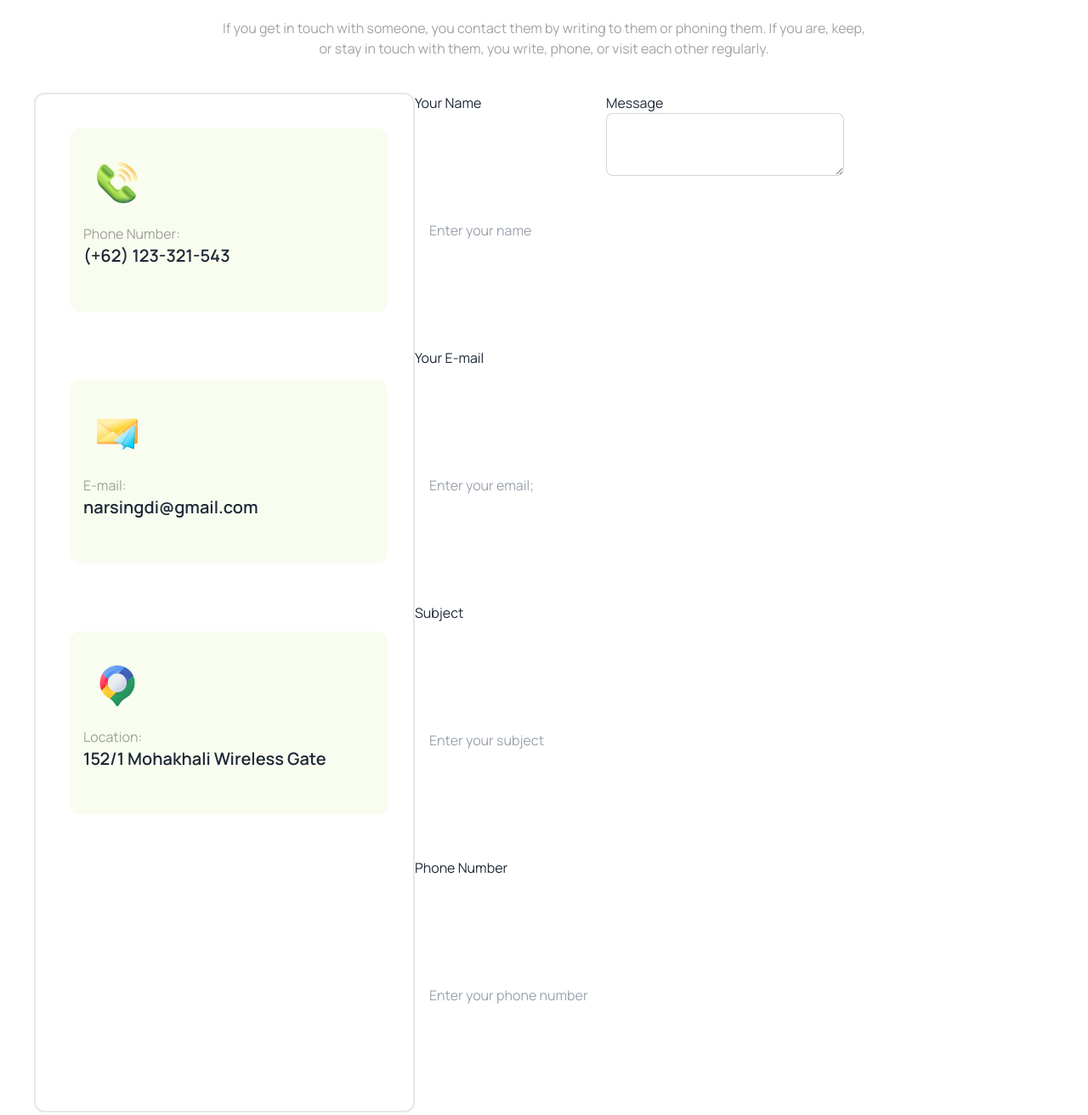
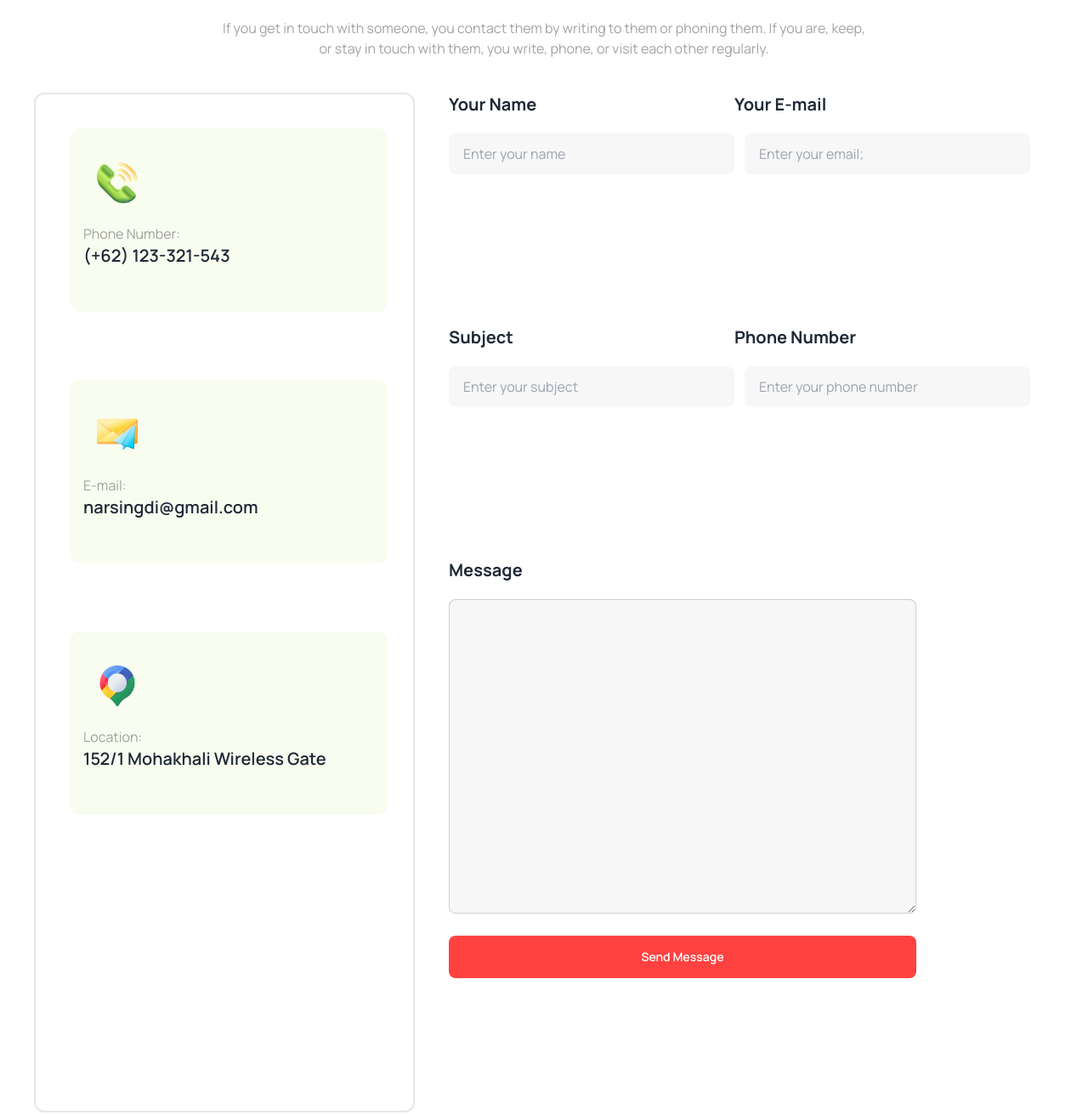
Before and after one commit to Emranhossain123/Hockey, a plain HTML site: page index.html in a window 1280 px wide. Shown: the part 4641-5953 px from the top of the page at 85% size. Drawn offline with nearby package versions, Linux system fonts and the light colour scheme.

Commit message:
text area are added

```diff
--- a/index.html
+++ b/index.html
@@ -668,7 +668,7 @@
         <!-- contact form -->
         <section class="container mx-auto">
 
-            <div class="flex  m-10">
+            <div class="flex m-10">
                 <div class="border-2 rounded-xl lg:w-[35vw]  lg:h-[150vh] w-full h-full ">
                     <div class="p-2 lg:p-10">
                         <div class="h-[216px] w-[220px] lg:w-[374px] rounded-xl bg-[#BCED6D1A]">
@@ -711,23 +711,43 @@
 
                 <!-- <div class="lg:col-span-1"> -->
 
-                <div class="grid ">
-                    <label for="">Your Name</label>
-                    <input type="text" placeholder="Enter your name" class="input input-border w-full">
+                <div class="grid grid-cols-2 px-10">
+                    <div>
+                        <label for=""><span class="text-xl font-bold mb-5">Your Name</span></label>
+                        <input type="text" placeholder="Enter your name"
+                            class="input input-border my-5 w-full bg-[#13131808] outline-none">
+                    </div>
 
-                    <label for="">Your E-mail</label>
-                    <input type="text" placeholder="Enter your email;" class="input input-border w-full">
+                    <div class="space-x-3">
 
-                    <label for="">Subject</label>
-                    <input type="text" placeholder="Enter your subject" class="input input-border w-full">
-                    <label for="">Phone Number</label>
-                    <input type="text" placeholder="Enter your phone number" class="input input-border w-full">
+                        <label for=""><span class="text-xl font-bold mb-5">Your E-mail</span></label>
+                        <input type="text" placeholder="Enter your email;"
+                            class="input input-border my-5 w-full  bg-[#13131808] outline-none">
+
+                    </div>
+
+                    <div>
+                        <label for=""><span class="text-xl font-bold mb-5">Subject</span></label>
+                        <input type="text" placeholder="Enter your subject"
+                            class="input input-border my-5 w-full bg-[#13131808] outline-none">
+                    </div>
+                    <div class="space-x-3">
+                        <label for=""><span class="text-xl font-bold mb-5">Phone Number</span></label>
+                        <input type="text" placeholder="Enter your phone number"
+                            class="input input-border my-5 w-full  bg-[#13131808] outline-none">
+                    </div>
+                    <div>
+                        <label for=""><span class="text-xl font-bold mb-5">Message</span></label>
+                        <textarea class="textarea w-[550px] h-[370px] my-5 bg-[#13131808] textarea-bordered"
+                            placeholder=""></textarea>
+                        <button
+                            class="h-[50px] w-[550px]  rounded-lg py-2 px-6 text-sm bg-[#FF4240] font-semibold text-white">Send
+                            Message</button>
+                        <!-- </div> -->
+                    </div>
+
                 </div>
-                <div>
-                    <label for="">Message</label>
-                    <textarea class="textarea w-full textarea-bordered" placeholder=""></textarea>
-                    <!-- </div> -->
-                </div>
+
 
 
                 <!-- <label for="">
@@ -735,7 +755,6 @@
                     <input type="text" placeholder="Enter your full name">
                 </label> -->
             </div>
-
 
 
 
```
